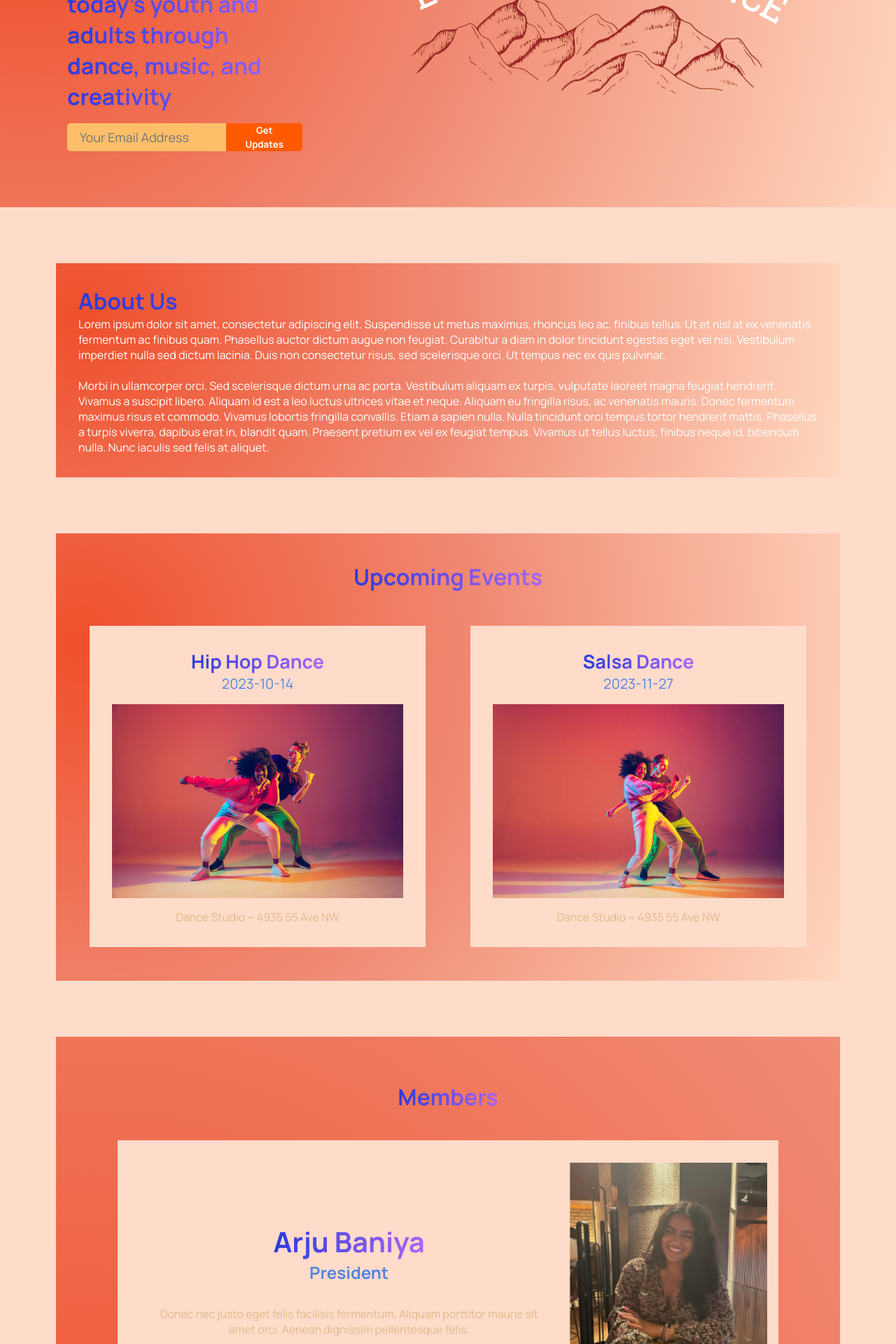
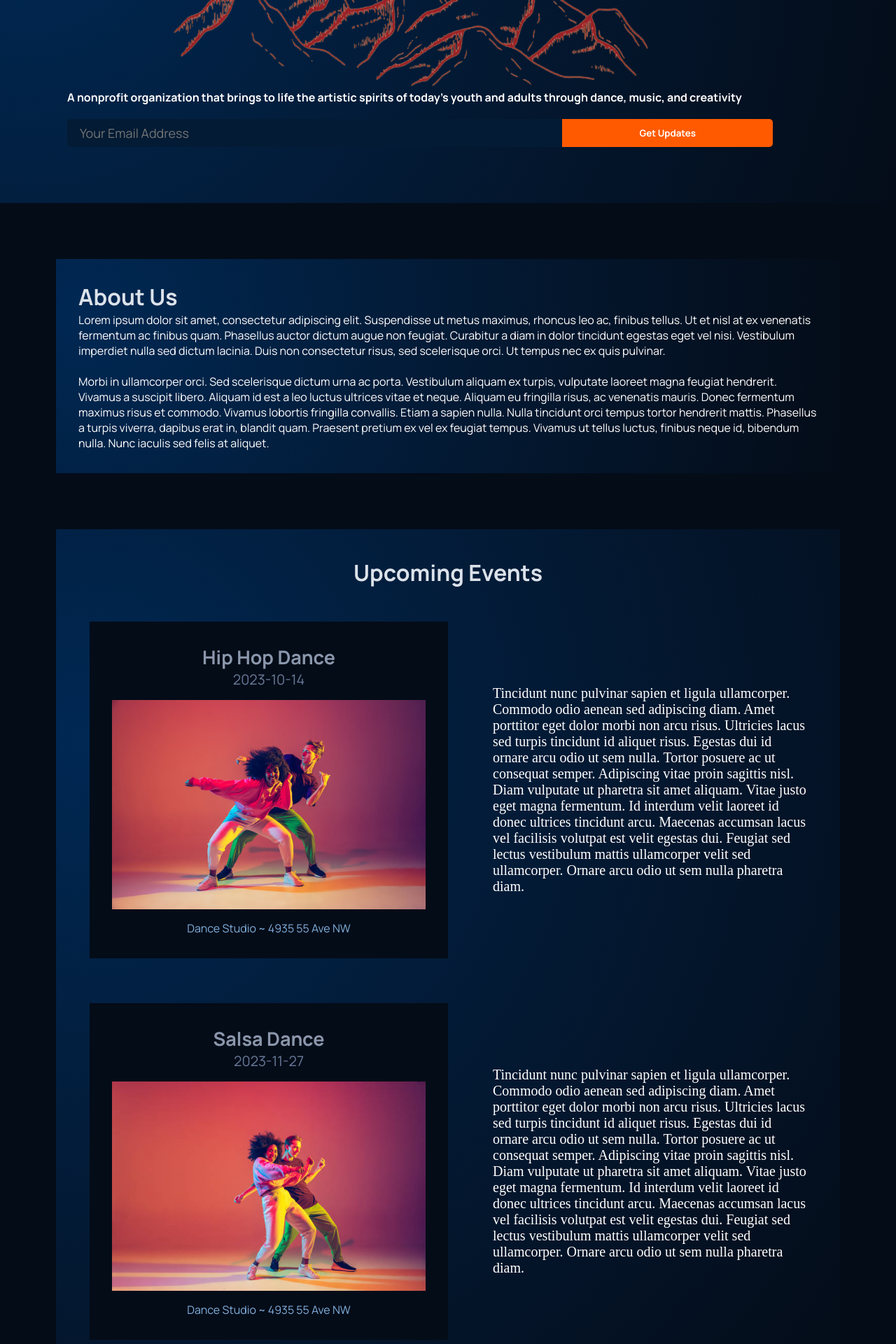
Before and after one commit to MTGrimm/EverestAllegianceWebsite, a React (Vite) app: page / in a window 1280 px wide. Shown: the part 280-2200 px from the top of the page at 70% size. Built offline with nearby package versions, Linux system fonts and the light colour scheme.

Commit message:
satified arju

```diff
--- a/src/App.css
+++ b/src/App.css
@@ -27,20 +27,21 @@ a {
 
 .gradient__bg {
   /* ff 3.6+ */
-  background: -moz-radial-gradient(circle at 3% 25%, rgb(239, 79, 43) 0%, rgb(240, 137, 114) 48%, rgb(255, 215, 191) 100%);
+  background: -moz-radial-gradient(circle at 3% 25%, rgba(0, 40, 83, 1) 0%, rgba(3, 26, 53, 1) 48%, rgba(4, 12, 24, 1) 100%);
 
   /* safari 5.1+,chrome 10+ */
-  background: -webkit-radial-gradient(circle at 3% 25%, rgb(239, 79, 43) 0%, rgb(240, 137, 114) 48%, rgb(255, 215, 191) 100%);
+  background: -webkit-radial-gradient(circle at 3% 25%, rgba(0, 40, 83, 1) 0%, rgba(3, 26, 53, 1) 48%, rgba(4, 12, 24, 1) 100%);
 
   /* opera 11.10+ */
-  background: -o-radial-gradient(circle at 3% 25%, rgb(239, 79, 43) 0%, rgb(240, 137, 114) 48%, rgb(255, 215, 191) 100%);
+  background: -o-radial-gradient(circle at 3% 25%, rgba(0, 40, 83, 1) 0%, rgba(3, 26, 53, 1) 48%, rgba(4, 12, 24, 1) 100%);
 
   /* ie 10+ */
-  background: -ms-radial-gradient(circle at 3% 25%, rgb(239, 79, 43) 0%, rgb(240, 137, 114) 48%, rgb(255, 215, 191) 100%);
+  background: -ms-radial-gradient(circle at 3% 25%, rgba(0, 40, 83, 1) 0%, rgba(3, 26, 53, 1) 48%, rgba(4, 12, 24, 1) 100%);
 
   /* global 92%+ browsers support */
-  background: radial-gradient(circle at 3% 25%, rgb(239, 79, 43) 0%, rgb(240, 137, 114) 48%, rgb(255, 215, 191) 100%);
+  background: radial-gradient(circle at 3% 25%, rgba(0, 40, 83, 1) 0%, rgba(3, 26, 53, 1) 48%, rgba(4, 12, 24, 1) 100%);
 }
+
 
 .gradient__bg-tp {
   /* ff 3.6+ */
--- a/src/components/Events/Events.css
+++ b/src/components/Events/Events.css
@@ -25,19 +25,39 @@
     padding: 1.5rem 0 1rem 0;
 }
 
+.everest__events-event-container {
+    display: flex;
+    flex-direction: row ;
+}
+
+.everest__events-event-description {
+    padding: 2rem;
+    display: flex;
+    align-self: center;
+    flex: 1;
+}
+
+
+.everest__events-event-description p{
+    color: #FFF;
+    font-size: 20px;
+}
+
 .everest__events-container {
     display: flex;
-    flex-direction: row;
+    justify-content: flex-start;
+    flex-direction: column;
     flex: 1
 }
 
 .everest__events-event h2 {
     font-size: 27px;
+    color: #8b97ac;
 }
 
 .everest__events-event p {
     font-size: 20px;
-    color: var(--color-subtext);
+    color: #697a99;
 }
 
 .everest__events-event img {
--- a/src/components/Events/Events.tsx
+++ b/src/components/Events/Events.tsx
@@ -5,20 +5,33 @@ import stock2 from "../../assets/images/stock_dance2.jpg";
 interface EventProps {
 	name: string;
 	date: string;
+	description: string;
 	src: string;
 	link: string;
 	location: string;
 }
 
-const Event = ({ name, date, src, link, location }: EventProps) => {
+const Event = ({
+	name,
+	date,
+	description,
+	src,
+	link,
+	location,
+}: EventProps) => {
 	return (
+		<div className="everest__events-event-container">
 			<div className="everest__events-event">
-			<h2 className="gradient__text">{name}</h2>
+				<h2>{name}</h2>
 				<p>{date}</p>
 				<img src={src} alt={name} />
 				<a href={link} target="_blank">
 					{location}
 				</a>
+			</div>
+			<div className="everest__events-event-description">
+				<p>{description}</p>
+			</div>
 		</div>
 	);
 };
@@ -36,6 +49,7 @@ const Events = () => {
 				<Event
 					name="Hip Hop Dance"
 					date="2023-10-14"
+					description="Tincidunt nunc pulvinar sapien et ligula ullamcorper. Commodo odio aenean sed adipiscing diam. Amet porttitor eget dolor morbi non arcu risus. Ultricies lacus sed turpis tincidunt id aliquet risus. Egestas dui id ornare arcu odio ut sem nulla. Tortor posuere ac ut consequat semper. Adipiscing vitae proin sagittis nisl. Diam vulputate ut pharetra sit amet aliquam. Vitae justo eget magna fermentum. Id interdum velit laoreet id donec ultrices tincidunt arcu. Maecenas accumsan lacus vel facilisis volutpat est velit egestas dui. Feugiat sed lectus vestibulum mattis ullamcorper velit sed ullamcorper. Ornare arcu odio ut sem nulla pharetra diam.                    "
 					src={stock1}
 					link="https://www.google.com/maps/dir//4935%2055%20Ave%20NW"
 					location="Dance Studio ~ 4935 55 Ave NW"
@@ -43,6 +57,7 @@ const Events = () => {
 				<Event
 					name="Salsa Dance"
 					date="2023-11-27"
+					description="Tincidunt nunc pulvinar sapien et ligula ullamcorper. Commodo odio aenean sed adipiscing diam. Amet porttitor eget dolor morbi non arcu risus. Ultricies lacus sed turpis tincidunt id aliquet risus. Egestas dui id ornare arcu odio ut sem nulla. Tortor posuere ac ut consequat semper. Adipiscing vitae proin sagittis nisl. Diam vulputate ut pharetra sit amet aliquam. Vitae justo eget magna fermentum. Id interdum velit laoreet id donec ultrices tincidunt arcu. Maecenas accumsan lacus vel facilisis volutpat est velit egestas dui. Feugiat sed lectus vestibulum mattis ullamcorper velit sed ullamcorper. Ornare arcu odio ut sem nulla pharetra diam.                    "
 					src={stock2}
 					link="https://www.google.com/maps/dir//4935%2055%20Ave%20NW"
 					location="Dance Studio ~ 4935 55 Ave NW"
--- a/src/components/Header/Header.css
+++ b/src/components/Header/Header.css
@@ -1,6 +1,8 @@
 .everest__header {
     display: flex;
     flex-direction: row;
+    justify-content: center;
+    align-items: center;
     font-family: var(--font-family);
     margin-top: 1.5rem;
 }
@@ -59,7 +61,7 @@
 }
 
 .everest__header-image img{
-    width: 100%;
+    width: 90%;
     height: auto;
 }
 
@@ -72,6 +74,12 @@
         margin: 0 0 3rem
     }
 }
+.everest__header-content h1{
+    flex-direction: column;
+    font-size: 16px;
+    line-height: 30px;
+    color: #fff;
+}
 
 @media screen and (max-width: 650px) {
     .everest__header h1{
@@ -82,6 +90,12 @@
 
     .everest__header-content {
         margin: 0 0 3rem
+    }
+
+    .everest__header-content h1{
+        flex-direction: column;
+        line-height: 20px;
+        color: #fff;
     }
 }
 
@@ -95,4 +109,11 @@
     .everest__header-content {
         margin: 0 0 2rem
     }
+
+    .everest__header-content h1{
+        flex-direction: column;
+        font-size: 15px;
+        line-height: 20px;
+        color: #fff;
+    }
 }
--- a/src/components/Header/Header.tsx
+++ b/src/components/Header/Header.tsx
@@ -5,7 +5,10 @@ const Header = () => {
 	return (
 		<div id="mission" className="everest__header section__padding">
 			<div className="everest__header-content">
-				<h1 className="gradient__text">
+				<div className="everest__header-image">
+					<img src={transparent_logo} alt="logo" />
+				</div>
+				<h1>
 					A nonprofit organization that brings to life the artistic
 					spirits of today's youth and adults through dance, music,
 					and creativity
@@ -15,9 +18,6 @@ const Header = () => {
 					<button type="button">Get Updates</button>
 				</div>
 			</div>
-			<div className="everest__header-image">
-				<img src={transparent_logo} alt="logo" />
-			</div>
 		</div>
 	);
 };
--- a/src/components/Members/Members.css
+++ b/src/components/Members/Members.css
@@ -19,6 +19,7 @@
 
 .everest__members-header h1{
     flex: 1;
+    font-size: 45px;
     font-family: var(--font-family);
 }
 
@@ -53,19 +54,20 @@
     font-family: var(--font-family);
     text-align: center;
     font-size: 40px;
+    color: #8b97ac;
 }
 
 .everest__members-member-info h2 {
     font-family: var(--font-family);
     text-align: center;
     padding: 0 0 2rem 0;
-    color: var(--color-subtext)
+    color: #697a99;
 }
 
 .everest__members-member-info p {
     font-family: var(--font-family);
     text-align: center;
-    color: var(--color-text);
+    color: #FFF;
 }
 
 .everest__members-member-image {
--- a/src/components/Members/Members.tsx
+++ b/src/components/Members/Members.tsx
@@ -6,6 +6,7 @@ import anjil from "../../assets/images/anjil.png";
 import bish from "../../assets/images/bish.png";
 import paranjan from "../../assets/images/paranjan.png";
 import pascal from "../../assets/images/pascal.png";
+import { useState } from "react";
 
 const Members = () => {
 	const members = [
@@ -80,7 +81,7 @@ const Members = () => {
 					{indexType === 1 && generateImg()}
 
 					<div className="everest__members-member-info">
-						<h1 className="gradient__text">{name}</h1>
+						<h1>{name}</h1>
 						<h2>{position}</h2>
 						<p>{description}</p>
 					</div>
--- a/src/index.css
+++ b/src/index.css
@@ -3,12 +3,14 @@
 :root {
   --font-family: 'Manrope', sans-serif;
 
-  --gradient-text: linear-gradient(89.97deg, #2d3cde 1.84%, #AE67FA 102.67%);
-  --gradient-bar: linear-gradient(103.22deg, #2d3cde -13.86%, #AE67FA 99.55%);
+  /*--gradient-text: linear-gradient(89.97deg, #AE67FA 1.84%, #F49867 102.67%);
+  --gradient-bar: linear-gradient(103.22deg, #AE67FA -13.86%, #F49867 99.55%);*/
 
-  --color-bg: #ffdbca;
-  --color-footer : #FFBF69;
-  --color-blog: #bc4c27;
-  --color-text: #ddbb87;
-  --color-subtext: #5485e0;
+  --gradient-text: #dce2ea;
+
+  --color-bg: #040C18;
+  --color-footer : #031B34;
+  --color-blog: #042c54;
+  --color-text: #81AFDD;
+  --color-subtext: #FF8A71;
 }
```
Lines whose indentation alone changed are shown as unchanged.
